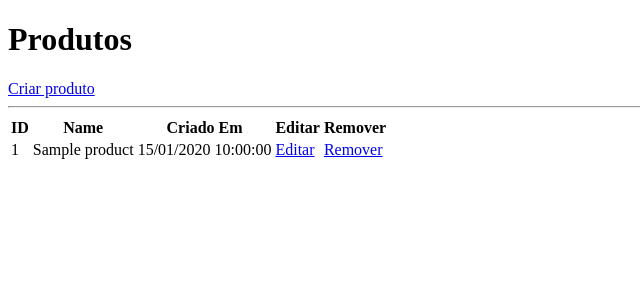
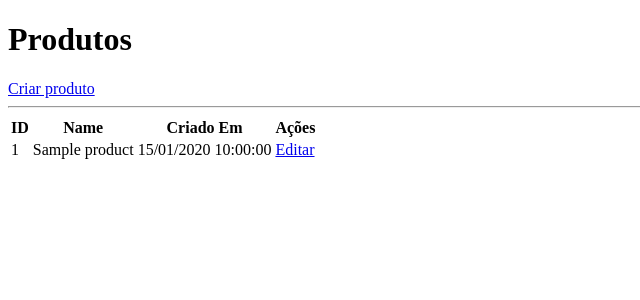
Before and after one commit to loveagile/symforny-codechip, a Symfony app: template templates/admin/product/index.html.twig in a window 1280 px wide. Shown: the top 300 px of the page, without its empty margins (0-640 px from the left). Run offline with Twig, Linux system fonts and the light colour scheme; the template is opened without the code that fills it: most values are stand-ins (such as "Sample title", 1, 10 or a date in 2020); some libraries are stand-ins or nearby versions.

Commit message:
38 - Generating links by nicknames.

```diff
--- a/templates/admin/product/create.html.twig
+++ b/templates/admin/product/create.html.twig
@@ -10,7 +10,7 @@
         </div>
 
         <div class="col-12">
-            <form action="/admin/products/store" method="post">
+            <form action="{{ path('admin_store_products') }}" method="post">
                 <div class="form-group">
                     <label for="">Nome Produto</label>
                     <input type="text" class="form-control" name="name">
--- a/templates/admin/product/edit.html.twig
+++ b/templates/admin/product/edit.html.twig
@@ -10,7 +10,7 @@
         </div>
 
         <div class="col-12">
-            <form action="/admin/products/update/{{ product.id }}" method="post">
+            <form action="{{ path('admin_update_products', {product: product.id}) }}" method="post">
                 <div class="form-group">
                     <label for="">Nome Produto</label>
                     <input type="text" class="form-control" name="name" value="{{ product.name }}">
--- a/templates/admin/product/index.html.twig
+++ b/templates/admin/product/index.html.twig
@@ -7,7 +7,7 @@
     <div class="col-12">
         <div class="d-flex justify-content-between align-items-center">
             <h1>Produtos</h1>
-            <a href="/admin/products/create" class="btn btn-success">Criar produto</a>
+            <a href="{{ path('admin_create_products') }}" class="btn btn-success">Criar produto</a>
         </div>
         <hr>
     </div>
@@ -18,8 +18,7 @@
                     <th>ID</th>
                     <th>Name</th>
                     <th>Criado Em</th>
-                    <th>Editar</th>
-                    <th>Remover</th>
+                    <th>Ações</th>
                 </tr>
             </thead>
             <tbody>
@@ -28,8 +27,9 @@
                         <td>{{ product.getId() }}</td>
                         <td>{{ product.getName() }}</td>
                         <td>{{ product.getCreatedAt()|date('d/m/Y H:i:s') }}</td>
-                        <td><a href="/admin/products/edit/{{ product.getId() }}" class="btn btn-success">Editar</a></td>
-                        <td><a href="/admin/products/remove/{{ product.getId() }}" class="btn btn-danger">Remover</a></td>
+                        <td >
+                            <a href="{{ path('admin_edit_products', {product: product.id}) }}" class="btn btn-sm btn-primary">Editar</a>
+                        </td>
                     </tr>
                 {% endfor %}
             </tbody>
```
